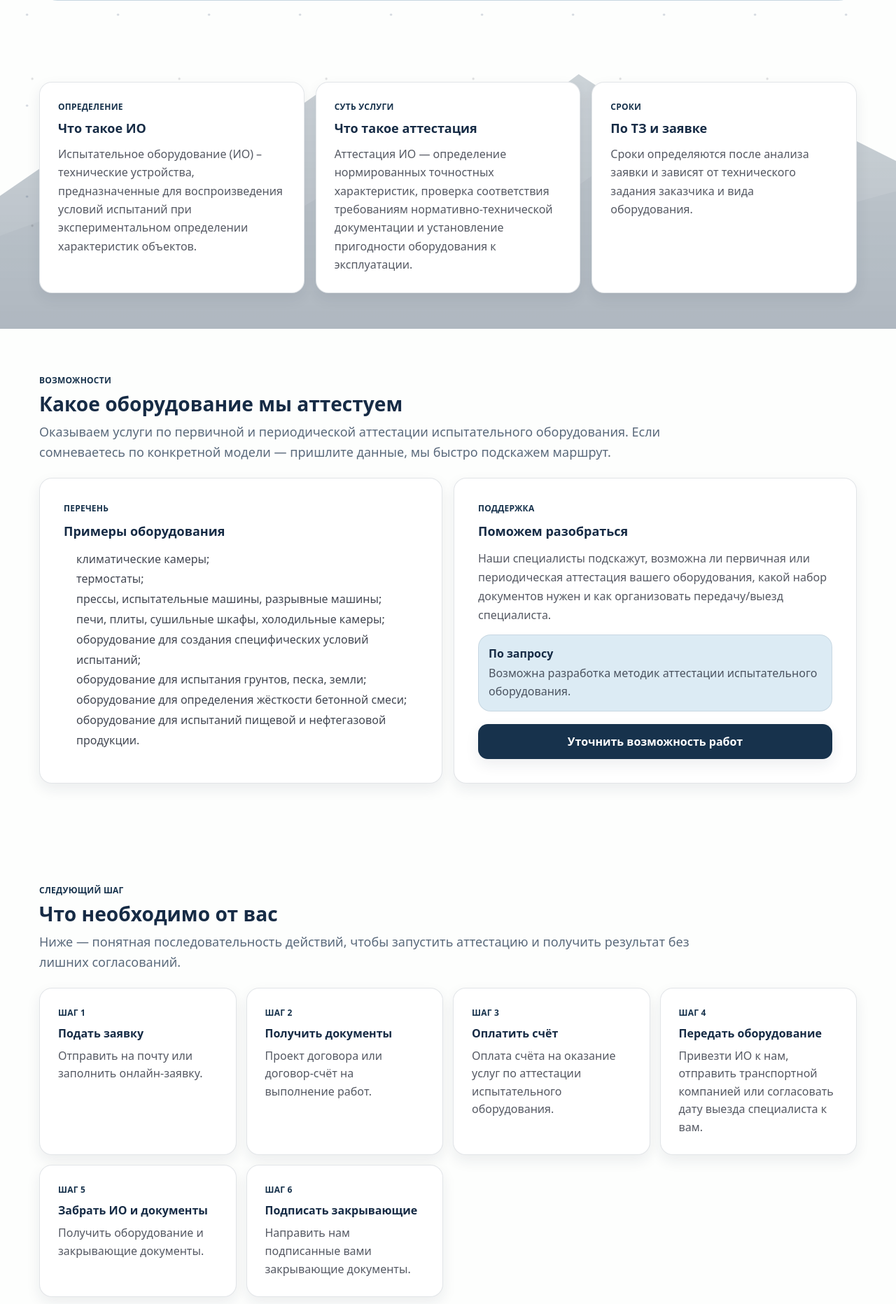
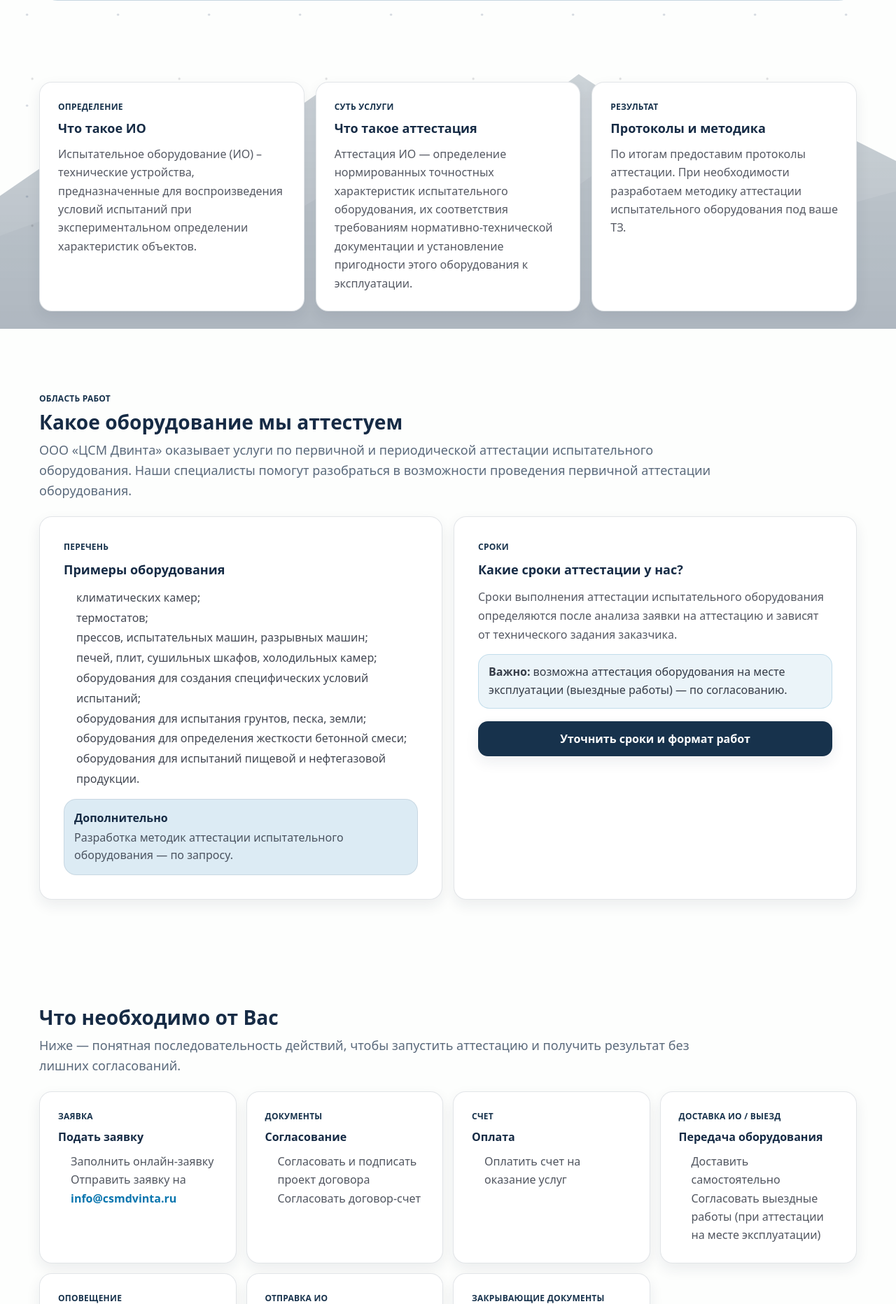
Before and after one commit to plag1atv/Dvinta-group-site, a Flask app: page /metrology/equipment-testing in a window 1280 px wide. Shown: the part 458-2322 px from the top of the page at 70% size. Run offline with Flask 3, Linux system fonts and the light colour scheme.

Commit message:
14 global change

```diff
--- a/app/templates/contacts.html
+++ b/app/templates/contacts.html
@@ -64,8 +64,8 @@
             <div>
               <div style="font-weight:900;">Email</div>
               <div style="margin-top:6px; color: rgba(13,19,33,.72); line-height:1.6;">
-                <a href="mailto:info@your-company.ru" style="font-weight:900; color: var(--c-600); text-decoration:none;">
-                  info@your-company.ru
+                <a href="mailto:info@csmdvinta.ru" style="font-weight:900; color: var(--c-600); text-decoration:none;">
+                  info@csmdvinta.ru
                 </a>
               </div>
               <div style="margin-top:8px; color: rgba(13,19,33,.55); font-size: 12px;">
--- a/app/templates/metrology_equipment_testing.html
+++ b/app/templates/metrology_equipment_testing.html
@@ -7,9 +7,10 @@
     <div class="panel reveal" style="padding:46px; border-radius: 26px;">
       <div class="kicker">Метрология</div>
       <h1 class="h1" style="margin-top:10px;">Аттестация испытательного оборудования</h1>
+
       <p class="p-lead" style="margin-top:14px; max-width: 980px;">
-        Выполняем первичную и периодическую аттестацию испытательного оборудования (ИО).
-        Поможем определить возможность работ по вашей модели, согласовать формат результата и маршрут проведения.
+        Проведем первичную или периодическую аттестацию испытательного оборудования быстро и качественно.<br>
+        Разработаем методику аттестации испытательного оборудования. Предоставим протоколы аттестации.
       </p>
 
       <div style="margin-top:22px; display:flex; gap:12px; flex-wrap:wrap;">
@@ -47,16 +48,17 @@
         <div class="kicker">Суть услуги</div>
         <div style="font-weight:900; font-size:18px; margin-top:8px;">Что такое аттестация</div>
         <p style="color: rgba(13,19,33,.70); margin-top:10px; line-height:1.65;">
-          Аттестация ИО — определение нормированных точностных характеристик, проверка соответствия требованиям
-          нормативно-технической документации и установление пригодности оборудования к эксплуатации.
+          Аттестация ИО — определение нормированных точностных характеристик испытательного оборудования,
+          их соответствия требованиям нормативно-технической документации и установление пригодности этого оборудования к эксплуатации.
         </p>
       </div>
 
       <div class="card card-pad hover-lift">
-        <div class="kicker">Сроки</div>
-        <div style="font-weight:900; font-size:18px; margin-top:8px;">По ТЗ и заявке</div>
+        <div class="kicker">Результат</div>
+        <div style="font-weight:900; font-size:18px; margin-top:8px;">Протоколы и методика</div>
         <p style="color: rgba(13,19,33,.70); margin-top:10px; line-height:1.65;">
-          Сроки определяются после анализа заявки и зависят от технического задания заказчика и вида оборудования.
+          По итогам предоставим протоколы аттестации. При необходимости разработаем методику аттестации
+          испытательного оборудования под ваше ТЗ.
         </p>
       </div>
     </div>
@@ -68,11 +70,11 @@
   <div class="container">
     <div class="reveal" style="display:flex; justify-content:space-between; align-items:flex-end; gap:16px; flex-wrap:wrap;">
       <div>
-        <div class="kicker">Возможности</div>
+        <div class="kicker">Область работ</div>
         <h2 class="h2" style="margin-top:8px;">Какое оборудование мы аттестуем</h2>
         <p class="p-lead" style="margin-top:10px; max-width: 980px;">
-          Оказываем услуги по первичной и периодической аттестации испытательного оборудования.
-          Если сомневаетесь по конкретной модели — пришлите данные, мы быстро подскажем маршрут.
+          ООО «ЦСМ Двинта» оказывает услуги по первичной и периодической аттестации испытательного оборудования.
+          Наши специалисты помогут разобраться в возможности проведения первичной аттестации оборудования.
         </p>
       </div>
     </div>
@@ -81,36 +83,41 @@
       <div class="card card-pad-lg">
         <div class="kicker">Перечень</div>
         <div style="font-weight:900; font-size:18px; margin-top:10px;">Примеры оборудования</div>
+
         <ul style="margin-top:12px; padding-left:18px; line-height:1.8; color: rgba(13,19,33,.78);">
-          <li>климатические камеры;</li>
-          <li>термостаты;</li>
-          <li>прессы, испытательные машины, разрывные машины;</li>
-          <li>печи, плиты, сушильные шкафы, холодильные камеры;</li>
-          <li>оборудование для создания специфических условий испытаний;</li>
-          <li>оборудование для испытания грунтов, песка, земли;</li>
-          <li>оборудование для определения жёсткости бетонной смеси;</li>
-          <li>оборудование для испытаний пищевой и нефтегазовой продукции.</li>
+          <li>климатических камер;</li>
+          <li>термостатов;</li>
+          <li>прессов, испытательных машин, разрывных машин;</li>
+          <li>печей, плит, сушильных шкафов, холодильных камер;</li>
+          <li>оборудования для создания специфических условий испытаний;</li>
+          <li>оборудования для испытания грунтов, песка, земли;</li>
+          <li>оборудования для определения жесткости бетонной смеси;</li>
+          <li>оборудования для испытаний пищевой и нефтегазовой продукции.</li>
         </ul>
+
+        <div class="panel" style="margin-top:14px; padding:14px;">
+          <div style="font-weight:900;">Дополнительно</div>
+          <div style="color: rgba(13,19,33,.70); margin-top:4px; line-height:1.6;">
+            Разработка методик аттестации испытательного оборудования — по запросу.
+          </div>
+        </div>
       </div>
 
       <div class="card card-pad-lg hover-lift">
-        <div class="kicker">Поддержка</div>
-        <div style="font-weight:900; font-size:18px; margin-top:10px;">Поможем разобраться</div>
+        <div class="kicker">Сроки</div>
+        <div style="font-weight:900; font-size:18px; margin-top:10px;">Какие сроки аттестации у нас?</div>
         <p style="color: rgba(13,19,33,.70); margin-top:12px; line-height:1.7;">
-          Наши специалисты подскажут, возможна ли первичная или периодическая аттестация вашего оборудования,
-          какой набор документов нужен и как организовать передачу/выезд специалиста.
+          Сроки выполнения аттестации испытательного оборудования определяются после анализа заявки на аттестацию
+          и зависят от технического задания заказчика.
         </p>
 
-        <div class="panel" style="margin-top:14px; padding:14px;">
-          <div style="font-weight:900;">По запросу</div>
-          <div style="color: rgba(13,19,33,.70); margin-top:4px; line-height:1.6;">
-            Возможна разработка методик аттестации испытательного оборудования.
-          </div>
+        <div style="margin-top:14px; padding:12px 14px; border-radius: 16px; background: rgba(9,117,174,.08); border: 1px solid rgba(9,117,174,.18); color: rgba(13,19,33,.82); line-height:1.6;">
+          <b>Важно:</b> возможна аттестация оборудования на месте эксплуатации (выездные работы) — по согласованию.
         </div>
 
         <div style="margin-top:18px;">
-          <a class="btn btn-primary" style="width:100%;" href="{{ url_for('metrology_online_application') }}">
-            Уточнить возможность работ
+          <a class="btn btn-primary" style="width:100%;" href="{{ url_for('contacts') }}">
+            Уточнить сроки и формат работ
           </a>
         </div>
       </div>
@@ -123,8 +130,7 @@
   <div class="container">
     <div class="reveal" style="display:flex; justify-content:space-between; align-items:flex-end; gap:16px; flex-wrap:wrap;">
       <div>
-        <div class="kicker">Следующий шаг</div>
-        <h2 class="h2" style="margin-top:8px;">Что необходимо от вас</h2>
+        <h2 class="h2" style="margin-top:8px;">Что необходимо от Вас</h2>
         <p class="p-lead" style="margin-top:10px; max-width: 980px;">
           Ниже — понятная последовательность действий, чтобы запустить аттестацию и получить результат без лишних согласований.
         </p>
@@ -132,63 +138,78 @@
     </div>
 
     <div style="margin-top:22px; display:grid; grid-template-columns: repeat(auto-fit, minmax(260px, 1fr)); gap:14px;">
+
       <div class="card card-pad hover-lift reveal">
-        <div class="kicker">Шаг 1</div>
+        <div class="kicker">Заявка</div>
         <div style="font-weight:900; margin-top:8px;">Подать заявку</div>
+        <ul style="margin-top:10px; padding-left:18px; color: rgba(13,19,33,.72); line-height:1.65;">
+          <li>Заполнить онлайн-заявку</li>
+          <li>Отправить заявку на <a href="mailto:info@csmdvinta.ru" style="color: var(--c-400); font-weight:800; text-decoration:none;">info@csmdvinta.ru</a></li>
+        </ul>
+      </div>
+
+      <div class="card card-pad hover-lift reveal">
+        <div class="kicker">Документы</div>
+        <div style="font-weight:900; margin-top:8px;">Согласование</div>
+        <ul style="margin-top:10px; padding-left:18px; color: rgba(13,19,33,.72); line-height:1.65;">
+          <li>Согласовать и подписать проект договора</li>
+          <li>Согласовать договор-счет</li>
+        </ul>
+      </div>
+
+      <div class="card card-pad hover-lift reveal">
+        <div class="kicker">Счет</div>
+        <div style="font-weight:900; margin-top:8px;">Оплата</div>
+        <ul style="margin-top:10px; padding-left:18px; color: rgba(13,19,33,.72); line-height:1.65;">
+          <li>Оплатить счет на оказание услуг</li>
+        </ul>
+      </div>
+
+      <div class="card card-pad hover-lift reveal">
+        <div class="kicker">Доставка ИО / выезд</div>
+        <div style="font-weight:900; margin-top:8px;">Передача оборудования</div>
+        <ul style="margin-top:10px; padding-left:18px; color: rgba(13,19,33,.72); line-height:1.65;">
+          <li>Доставить самостоятельно</li>
+          <li>Согласовать выездные работы (при аттестации на месте эксплуатации)</li>
+        </ul>
+      </div>
+
+      <div class="card card-pad hover-lift reveal">
+        <div class="kicker">Оповещение</div>
+        <div style="font-weight:900; margin-top:8px;">Готовность</div>
         <div style="color: rgba(13,19,33,.70); margin-top:8px; line-height:1.6;">
-          Отправить на почту или заполнить онлайн-заявку.
+          По завершению работ, мы отправим Вам уведомление о готовности ИО к выдаче.
         </div>
       </div>
 
       <div class="card card-pad hover-lift reveal">
-        <div class="kicker">Шаг 2</div>
-        <div style="font-weight:900; margin-top:8px;">Получить документы</div>
+        <div class="kicker">Отправка ИО</div>
+        <div style="font-weight:900; margin-top:8px;">Получение</div>
+        <ul style="margin-top:10px; padding-left:18px; color: rgba(13,19,33,.72); line-height:1.65;">
+          <li>Забрать самостоятельно</li>
+          <li>Отправить к нам транспортную компанию</li>
+        </ul>
+      </div>
+
+      <div class="card card-pad hover-lift reveal">
+        <div class="kicker">Закрывающие документы</div>
+        <div style="font-weight:900; margin-top:8px;">Завершение</div>
         <div style="color: rgba(13,19,33,.70); margin-top:8px; line-height:1.6;">
-          Проект договора или договор-счёт на выполнение работ.
+          Подписать и отправить закрывающие документы нам.
+        </div>
+
+        <div style="margin-top:16px;">
+          <a class="btn btn-primary" style="width:100%;" href="{{ url_for('contacts') }}">
+            Заполнить онлайн-заявку
+          </a>
         </div>
       </div>
 
-      <div class="card card-pad hover-lift reveal">
-        <div class="kicker">Шаг 3</div>
-        <div style="font-weight:900; margin-top:8px;">Оплатить счёт</div>
-        <div style="color: rgba(13,19,33,.70); margin-top:8px; line-height:1.6;">
-          Оплата счёта на оказание услуг по аттестации испытательного оборудования.
-        </div>
-      </div>
-
-      <div class="card card-pad hover-lift reveal">
-        <div class="kicker">Шаг 4</div>
-        <div style="font-weight:900; margin-top:8px;">Передать оборудование</div>
-        <div style="color: rgba(13,19,33,.70); margin-top:8px; line-height:1.6;">
-          Привезти ИО к нам, отправить транспортной компанией или согласовать дату выезда специалиста к вам.
-        </div>
-      </div>
-
-      <div class="card card-pad hover-lift reveal">
-        <div class="kicker">Шаг 5</div>
-        <div style="font-weight:900; margin-top:8px;">Забрать ИО и документы</div>
-        <div style="color: rgba(13,19,33,.70); margin-top:8px; line-height:1.6;">
-          Получить оборудование и закрывающие документы.
-        </div>
-      </div>
-
-      <div class="card card-pad hover-lift reveal">
-        <div class="kicker">Шаг 6</div>
-        <div style="font-weight:900; margin-top:8px;">Подписать закрывающие</div>
-        <div style="color: rgba(13,19,33,.70); margin-top:8px; line-height:1.6;">
-          Направить нам подписанные вами закрывающие документы.
-        </div>
-      </div>
-    </div>
-
-    <div style="margin-top:18px; display:flex; gap:12px; flex-wrap:wrap;">
-      <a class="btn btn-primary" href="{{ url_for('metrology_online_application') }}">Оставить заявку</a>
-      <a class="btn btn-ghost" href="{{ url_for('contacts') }}">Задать вопрос</a>
     </div>
   </div>
 </section>
 
-<!-- FAQ -->
+<!-- FAQ (в стиле проекта, ответы закрыты по умолчанию) -->
 <section class="section">
   <div class="container">
     <div class="reveal" style="text-align:center;">
@@ -237,11 +258,11 @@
             <li>печей, плит, сушильных шкафов, холодильных камер;</li>
             <li>оборудования для создания специфических условий испытаний;</li>
             <li>оборудования для испытания грунтов, песка, земли;</li>
-            <li>оборудования для определения жёсткости бетонной смеси;</li>
+            <li>оборудования для определения жесткости бетонной смеси;</li>
             <li>оборудования для испытаний пищевой и нефтегазовой продукции.</li>
           </ul>
           <div style="margin-top:10px;">
-            По вашему запросу возможна разработка методик аттестации испытательного оборудования.
+            По запросу возможна разработка методик аттестации испытательного оборудования.
           </div>
         </div>
       </div>
@@ -253,6 +274,7 @@
         </button>
         <div class="faq-body hidden" data-acc-body>
           Сроки выполнения аттестации определяются после анализа заявки на аттестацию и зависят от технического задания заказчика.
+          Возможна аттестация оборудования на месте эксплуатации — по согласованию.
         </div>
       </div>
 
@@ -260,26 +282,27 @@
   </div>
 </section>
 
-<!-- CTA -->
+<!-- CTA (синий блок как в архиве/на других вкладках) -->
 <section class="section">
   <div class="container">
     <div class="reveal" style="background: var(--c-800); border-radius: 26px; padding: 48px; color:#fff; text-align:center;">
-      <div class="kicker" style="color: rgba(240,235,216,.85);">Следующий шаг</div>
-      <h2 class="h2" style="margin-top:10px;">Оставьте заявку — уточним возможность работ и сроки</h2>
-      <p class="p-lead" style="color: rgba(240,235,216,.85); margin-top:12px; max-width: 980px; margin-left:auto; margin-right:auto;">
-        Укажите тип/модель оборудования и техническое задание — мы предложим понятный план и формат результата.
-      </p>
+      <div class="kicker" style="color: rgba(253,254,253,.85);">Готовы начать?</div>
+      <h2 class="h2" style="margin-top:8px;">Оставьте заявку - мы свяжемся с вами в течение часа</h2>
 
-      <div style="margin-top:18px; display:flex; gap:12px; flex-wrap:wrap; justify-content:center;">
-        <a class="btn" style="background:#fff; color: var(--c-800);" href="{{ url_for('metrology_online_application') }}">
-          Подать заявку онлайн
+      <div style="margin-top:18px; display:flex; gap:12px; justify-content:center; flex-wrap:wrap;">
+        <a class="btn btn-primary" href="{{ url_for('metrology_online_application') }}" style="background:#fff; color: var(--c-800); border-color:#fff;">
+          <i data-lucide="send" class="w-5 h-5"></i>
+          Оставить заявку
         </a>
-        <a class="btn btn-ghost" style="border-color: rgba(240,235,216,.35); color:#fff;" href="{{ url_for('contacts') }}">
-          Связаться
+        <a class="btn btn-ghost" href="mailto:info@csmdvinta.ru" style="border-color: rgba(255,255,255,.35); color:#fff;">
+          <i data-lucide="mail" class="w-5 h-5"></i>
+          info@csmdvinta.ru
         </a>
       </div>
     </div>
   </div>
 </section>
 
+<script src="{{ url_for('static', filename='js/accordion.js') }}"></script>
+
 {% endblock %}
```
